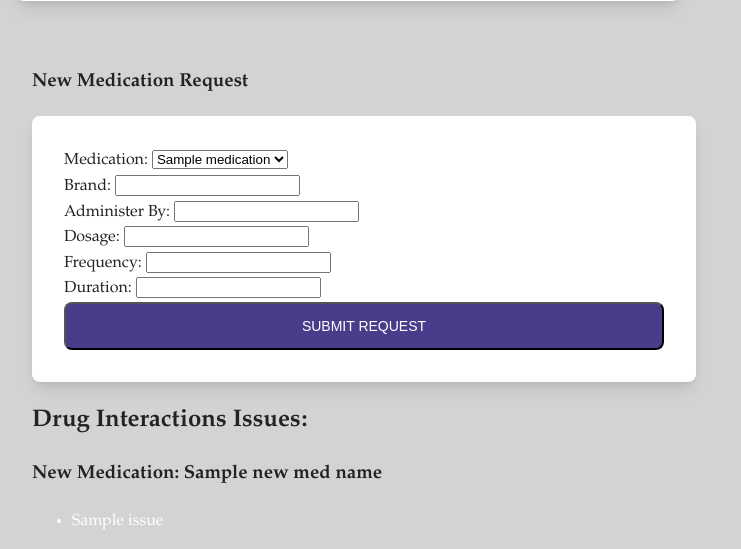
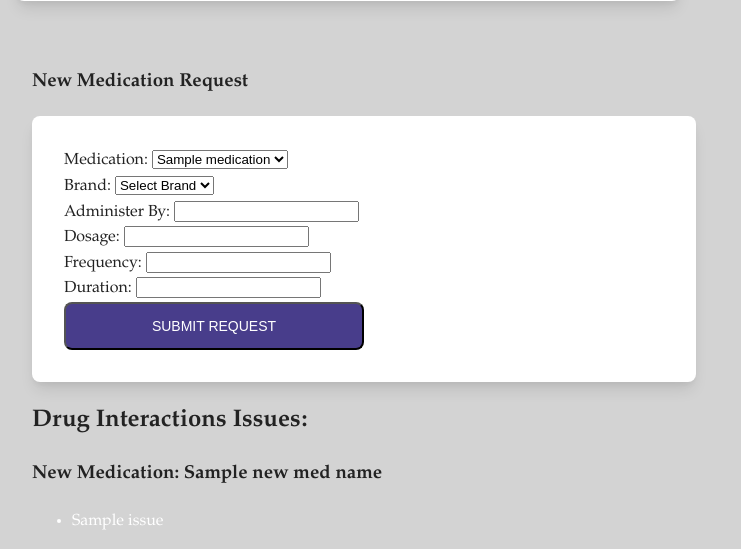
Before and after one commit to mikerly131/serve_up_recos, a FastAPI app: template app_files/templates/medication_request_wf.html in a window 1280 px wide; the page is wider, and only the part inside the window is pictured. Shown: the part 489-1038 px from the top of that part, without its empty margins (0-741 px from the left). Run offline with FastAPI, Linux system fonts and the light colour scheme; the template is opened without the code that fills it: most values are stand-ins (such as "Sample title", 1, 10 or a date in 2020).

Commit message:
brands populating, finally some js works

```diff
--- a/app_files/main.py
+++ b/app_files/main.py
@@ -104,10 +104,13 @@
 
 
 # Path - GET: When medication selected in medication request form, populate the brand_names for selection
-# @app.get("/get_brand_names")
-# async def get_brand_names(request: Request, medication: int, db: Session = Depends(get_db)):
-#     brand_names = db.query(models.MarketMedication.brand_name, models.MarketMedication.id).filter(models.MarketMedication.medication_id == medication).all()
-#     return {"brand_names": brand_names}
+@app.get("/get_brand_names/{medication}")
+async def get_brand_names(request: Request, medication: int, db: Session = Depends(get_db)):
+    brand_names = db.query(models.MarketMedication.brand_name, models.MarketMedication.id).filter(models.MarketMedication.medication_id == medication).all()
+
+    # I can't believe this is what I needed to do to make the data useable, why and what?????
+    brand_names_data = [{"brand_name": brand_name, "id": brand_id} for brand_name, brand_id in brand_names]
+    return {"brand_names": brand_names_data}
 
 
 # Path - POST: Submit medication request, get back issues for drug-drug interactions and show them
--- a/app_files/templates/medication_request_wf.html
+++ b/app_files/templates/medication_request_wf.html
@@ -5,9 +5,6 @@
     <meta charset="UTF-8">
     <link rel="stylesheet" href="{{ url_for('static', path='styles.css') }}">
     <style>
-        .hidden {
-            display: none;
-        }
         .mr-container {
             padding-left: 20px;
             padding-top: 20px;
@@ -102,26 +99,21 @@
             <!-- Form for medication request -->
             <form class="mr-form" action="/encounter/medication_request/submit?user_name={{ provider }}&patient_id={{ patient.id }}" method="post">
                 <label for="new_medication">Medication:</label>
-                <select name="new_medication" id="new_medication" required>
+                <select name="new_medication" id="new_medication" required onchange="loadBrands()">
                     {% for medication in medications %}
                     <option value="{{ medication.rxcui }}">
                         {{ medication.generic_name }}
                     </option>
                     {% endfor %}
                 </select><br>
-                <!-- <label for="new_market_med">Brand:</label>
-                <select name="new_market_med" id="new_market_med" required></select>
-                <input type="hidden" name="brand_name" id="brand_name"> -->
-                <input type="hidden" name="new_market_med" value="1">
-                Brand: <input type="text" name="brand_name" required><br>
+                <label for="new_market_med">Brand:</label>
+                <select name="new_market_med" id="new_market_med" required></select><br>
+                <input type="hidden" name="brand_name" id="brand_name" value="">
                 Administer By: <input type="text" name="enternal_route" required><br>
                 Dosage: <input type="text" name="dose_amount" required><br>
                 Frequency: <input type="text" name="frequency" required><br>
                 Duration: <input type="text" name="duration"><br>
                 <button class="mr-submit" id="submitBtn" type="submit">Submit Request</button>
-                <!-- Buttons to activate after form submission: Confirm, Redo actions (maybe put in form)-->
-                <button id="confirmBtn" class="hidden" type="button" onclick="confirmRequest()">Confirm Request</button>
-                <button id="redoBtn" class="hidden" type="button" onclick="redoRequest()">Redo Request</button>
             </form>
 
             <!-- After request, display drug-drug interaction issues -->
@@ -137,6 +129,8 @@
         </section>
     </div>
 
+    <script src="{{ url_for('static', path='/scripts.js') }}"></script>
+
 
 </body>
 </html>
--- a/static/scripts.js
+++ b/static/scripts.js
@@ -1,4 +1,45 @@
 // scripts for the templates
 // so far just medication request has scrips
 // Please oh please gods of coding guide me, I have gone beyond what I know and am making google assisted guesses
-// Emptying this garbage, too many failed attempts, starting fresh
+// Emptying this garbage, too many failed attempts.
+
+var medicationSelect = document.getElementById('new_medication')
+var brandSelect = document.getElementById('new_market_med')
+
+function loadBrands() {
+
+    const selectedMedication = medicationSelect.value
+
+    brandSelect.innerHTML = '<option value="">Select Brand</option>'
+
+    fetch(`/get_brand_names/${selectedMedication}`)
+        .then(response => response.json())
+        .then(data => {
+            const brands = data.brand_names;
+            brands.forEach(brand => {
+                const option = document.createElement('option')
+                option.value = brand.id
+                option.textContent = brand.brand_name
+                brandSelect.appendChild(option)
+            })
+        })
+    .catch(error => console.error('Error loading brands:', error))
+}
+
+// Add event listener to the brandSelect dropdown to update the hidden input
+brandSelect.addEventListener('change', function () {
+    const selectedBrandId = brandSelect.value;
+    const selectedBrand = findBrandById(selectedBrandId);
+    brandNameInput.value = selectedBrand ? selectedBrand.brand_name : '';
+});
+
+// Helper function to find the brand object by ID in the fetched data
+function findBrandById(brandId) {
+    const brands = data.brand_names; // Assuming 'data' is accessible here
+    return brands.find(brand => brand.id === brandId);
+}
+
+document.addEventListener('DOMContentLoaded', function () {
+    // This function will be called once the DOM is ready
+    loadBrands();
+});
--- a/static/styles.css
+++ b/static/styles.css
@@ -222,7 +222,7 @@
   display: block;
   padding: 2rem;
   width: 600px;
-  max-width: 600px;
+  max-width: 1000px;
   border-radius: 0.5rem;
   box-shadow: 0 10px 15px -3px rgba(0, 0, 0, 0.1), 0 4px 6px -2px rgba(0, 0, 0, 0.05);
 }
@@ -238,7 +238,7 @@
   font-size: 0.875rem;
   line-height: 1.25rem;
   font-weight: 500;
-  width: 100%;
+  width: 50%;
   border-radius: 0.5rem;
   text-transform: uppercase;
 }
```
Also changed, not shown: 1 other file.
